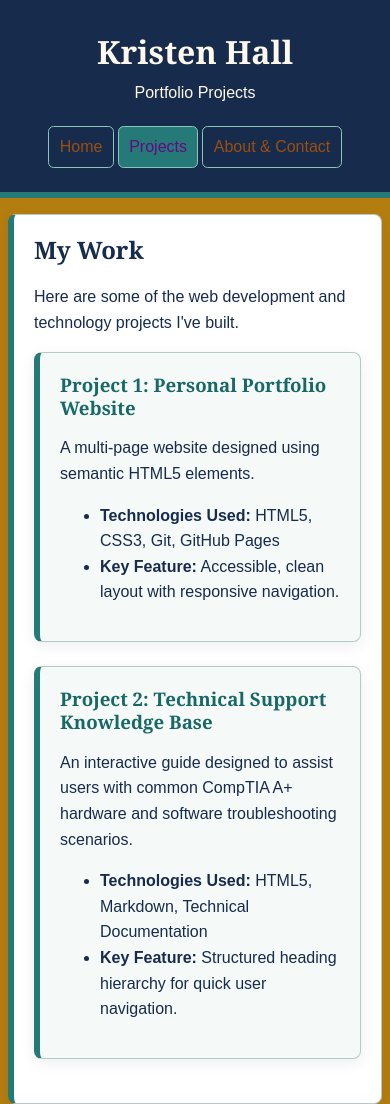
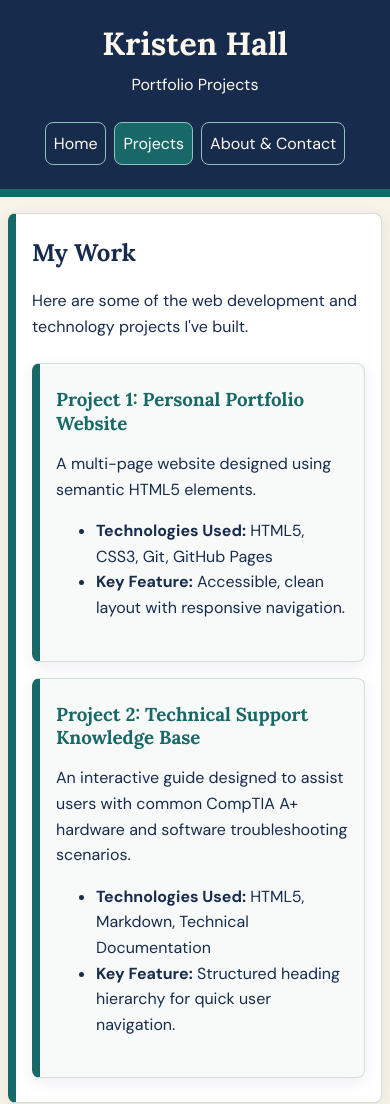
Before and after one commit to khall0827/Sonic, a plain HTML site: page projects.html in a window 390 px wide. Shown: the top 1104 px of the page. Drawn offline with Linux system fonts and the light colour scheme.

Commit message:
Apply responsive portfolio styling
Co-authored-by: Copilot <223556219+Copilot@users.noreply.github.com>

```diff
--- a/homework1.css
+++ b/homework1.css
@@ -3,17 +3,18 @@
 }
 
 body {
+    min-width: 320px;
     margin: 0;
-    background-color: #b47d10;
+    background-color: #F7F3E8;
     color: #172B4D;
-    font-family: Arial, sans-serif;
+    font-family: "DM Sans", sans-serif;
     line-height: 1.6;
 }
 
 h1,
 h2,
 h3 {
-    font-family: Georgia, serif;
+    font-family: "Lora", Georgia, serif;
     line-height: 1.25;
 }
 
@@ -22,13 +23,13 @@ a {
 }
 
 a:hover,
-a:focus {
-    color: #172B4D;
+a:focus-visible {
+    color: #0D4948;
 }
 
 .site-header {
-    padding: 2rem 1rem 1.5rem;
-    border-bottom: 6px solid #257A78;
+    padding: 32px 16px 24px;
+    border-bottom: 8px solid #176866;
     background-color: #172B4D;
     color: #FFF9ED;
     text-align: center;
@@ -36,18 +37,18 @@ a:focus {
 
 .site-header h1 {
     margin: 0;
-    font-size: clamp(2rem, 5vw, 3rem);
+    font-size: clamp(32px, 5vw, 48px);
 }
 
 .site-header p {
-    margin: 0.5rem 0 1.25rem;
+    margin: 8px 0 24px;
 }
 
 .site-nav ul {
     display: flex;
     flex-wrap: wrap;
     justify-content: center;
-    gap: 0.5rem;
+    gap: 8px;
     margin: 0;
     padding: 0;
     list-style: none;
@@ -55,35 +56,37 @@ a:focus {
 
 .site-nav a {
     display: block;
-    padding: 0.5rem 0.9rem;
+    padding: 8px 16px;
     border: 1px solid #8BC4B8;
-    border-radius: 0.35rem;
-    color: #9b4e0f;
+    border-radius: 8px;
+    color: #FFF9ED;
     text-decoration: none;
 }
 
 .site-nav a:hover,
-.site-nav a:focus,
+.site-nav a:focus-visible,
 .site-nav a[aria-current="page"] {
-    background-color: #257A78;
-    color: #620a84;
+    background-color: #176866;
+    color: #FFFFFF;
 }
 
 main {
-    width: min(100% - 2rem, 900px);
+    display: grid;
+    width: min(100% - 32px, 1100px);
+    gap: 24px;
     min-height: 55vh;
-    margin: 2rem auto;
+    margin: 32px auto;
 }
 
 .content-card,
 .project-card {
-    margin: 0 0 1.5rem;
-    padding: clamp(1.25rem, 4vw, 2rem);
-    border: 1px solid #B7C9C3;
-    border-left: 6px solid #257A78;
-    border-radius: 0.5rem;
+    margin: 0;
+    padding: clamp(24px, 4vw, 32px);
+    border: 1px solid #D4DED8;
+    border-left: 8px solid #176866;
+    border-radius: 8px;
     background-color: #FFFFFF;
-    box-shadow: 0 4px 14px rgb(23 43 77 / 8%);
+    box-shadow: 0 4px 16px rgb(23 43 77 / 8%);
 }
 
 .content-card h2 {
@@ -92,7 +95,7 @@ main {
 }
 
 .content-card h3 {
-    margin-bottom: 0.25rem;
+    margin-bottom: 8px;
     color: #176866;
 }
 
@@ -101,13 +104,23 @@ main {
     margin-bottom: 0;
 }
 
-#welcome {
+.content-card#welcome {
     border-left-color: #172B4D;
 }
 
+.content-card--projects {
+    grid-column: 1 / -1;
+}
+
+.project-list {
+    display: grid;
+    gap: 16px;
+    margin-top: 24px;
+}
+
 .project-card {
-    margin-top: 1rem;
-    background-color: #F5FAF8;
+    padding: 24px;
+    background-color: #F7FAF8;
 }
 
 .project-card h3 {
@@ -115,9 +128,9 @@ main {
 }
 
 .site-footer {
-    margin-top: 3rem;
-    padding: 1.25rem 1rem;
-    border-top: 4px solid #257A78;
+    margin-top: 48px;
+    padding: 24px 16px;
+    border-top: 8px solid #176866;
     background-color: #172B4D;
     color: #FFF9ED;
     text-align: center;
@@ -127,17 +140,37 @@ main {
     margin: 0;
 }
 
-@media (max-width: 480px) {
+@media (max-width: 600px) {
     main {
-        width: min(100% - 1rem, 900px);
-        margin: 1rem auto;
+        width: min(100% - 16px, 1100px);
+        gap: 16px;
+        margin: 16px auto;
     }
 
-    .site-nav ul {
-        gap: 0.25rem;
+    .site-header {
+        padding: 24px 16px;
     }
 
     .site-nav a {
-        padding: 0.45rem 0.65rem;
+        padding: 8px;
+    }
+
+    .content-card,
+    .project-card {
+        padding: 24px 16px;
+    }
+
+    .site-footer {
+        margin-top: 32px;
     }
 }
+
+@media (min-width: 900px) {
+    main {
+        grid-template-columns: repeat(2, minmax(0, 1fr));
+    }
+
+    .project-list {
+        grid-template-columns: repeat(2, minmax(0, 1fr));
+    }
+}
--- a/projects.html
+++ b/projects.html
@@ -4,6 +4,9 @@
     <meta charset="UTF-8">
     <meta name="viewport" content="width=device-width, initial-scale=1.0">
     <title>Projects - Kristen Hall</title>
+    <link rel="preconnect" href="https://fonts.googleapis.com">
+    <link rel="preconnect" href="https://fonts.gstatic.com" crossorigin>
+    <link href="https://fonts.googleapis.com/css2?family=DM+Sans:wght@400;500;600;700&family=Lora:wght@500;600;700&display=swap" rel="stylesheet">
     <link rel="stylesheet" href="homework1.css">
 </head>
 <body>
@@ -21,10 +24,11 @@
     </header>
 
     <main>
-        <section class="content-card">
+        <section class="content-card content-card--projects">
             <h2>My Work</h2>
             <p>Here are some of the web development and technology projects I've built.</p>
 
+            <div class="project-list">
                 <article class="project-card">
                     <h3>Project 1: Personal Portfolio Website</h3>
                     <p>A multi-page website designed using semantic HTML5 elements.</p>
@@ -42,6 +46,7 @@
                         <li><strong>Key Feature:</strong> Structured heading hierarchy for quick user navigation.</li>
                     </ul>
                 </article>
+            </div>
         </section>
     </main>
 
```
Also changed, not shown: contact.html (+3 -0 lines), index.html (+3 -0 lines), 2 other files. Lines whose indentation alone changed are shown as unchanged.
